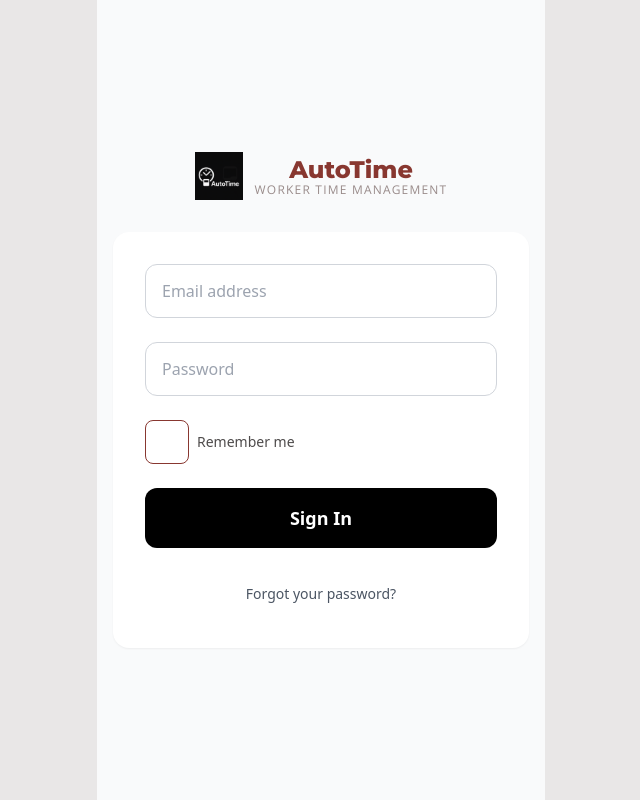
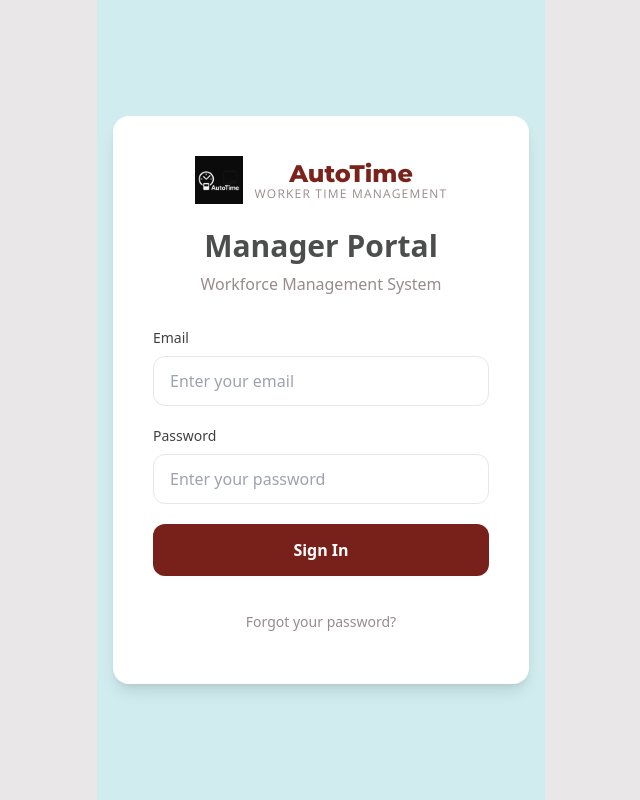
Before and after one commit to Hillway-UK/pioneer-autotime-worker, a React (Vite) app: page /login in a window 1280 px wide. Shown: the whole page, without its empty margins (319-959 px from the left). Built offline with nearby package versions, Linux system fonts and the light colour scheme.

Commit message:
Update login page styling

```diff
--- a/src/components/Login.tsx
+++ b/src/components/Login.tsx
@@ -213,40 +213,45 @@ export default function Login() {
   // Show loading while checking authentication
   if (checkingAuth) {
     return (
-      <div className="min-h-screen flex items-center justify-center bg-gray-50">
+      <div className="min-h-screen flex items-center justify-center" style={{ backgroundColor: '#d0ecee' }}>
         <div className="text-center">
-          <div className="animate-spin rounded-full h-8 w-8 border-b-2 border-black mx-auto mb-4"></div>
-          <p className="text-gray-600">Checking authentication...</p>
+          <div className="animate-spin rounded-full h-8 w-8 border-b-2 border-primary mx-auto mb-4"></div>
+          <p className="text-muted-foreground">Checking authentication...</p>
         </div>
       </div>
     );
   }
 
   return (
-    <div className="min-h-screen flex items-center justify-center bg-gray-50 px-4">
+    <div className="min-h-screen flex items-center justify-center px-4" style={{ backgroundColor: '#d0ecee' }}>
       <div className="max-w-md w-full">
+        <div className="bg-white rounded-2xl shadow-lg p-8 sm:p-10">
           <div className="text-center mb-8">
             <OrganizationLogo
               organizationLogoUrl={organizationLogoUrl}
               size="large"
-            className="justify-center"
+              className="justify-center mb-6"
             />
+            <h1 className="text-3xl font-bold mb-2" style={{ color: '#4c4d4d' }}>Manager Portal</h1>
+            <p className="text-base" style={{ color: '#978c8b' }}>Workforce Management System</p>
           </div>
-
-        <div className="bg-white rounded-2xl shadow-sm p-8">
           {error && (
-            <div className="p-3 rounded-lg bg-red-50 border border-red-200">
+            <div className="mb-4 p-3 rounded-lg bg-red-50 border border-red-200">
               <p className="text-red-700 text-sm font-body">{error}</p>
             </div>
           )}
 
-          <form onSubmit={handleLogin} className="space-y-6">
+          <form onSubmit={handleLogin} className="space-y-5">
             <div>
+              <label className="block text-sm font-medium mb-2" style={{ color: '#414141' }}>
+                Email
+              </label>
               <input
                 type="email"
                 required
-                className="w-full px-4 py-3 border border-gray-300 rounded-xl focus:outline-none focus:border-black text-lg"
-                placeholder="Email address"
+                className="w-full px-4 py-3 border rounded-lg focus:outline-none focus:ring-2 focus:ring-primary/20 focus:border-primary transition-colors"
+                style={{ borderColor: '#e8e6e6' }}
+                placeholder="Enter your email"
                 value={email}
                 onChange={(e) => setEmail(e.target.value)}
                 onBlur={async (e) => {
@@ -267,28 +272,25 @@ export default function Login() {
             </div>
 
             <div>
+              <label className="block text-sm font-medium mb-2" style={{ color: '#414141' }}>
+                Password
+              </label>
               <input
                 type="password"
                 required
-                className="w-full px-4 py-3 border border-gray-300 rounded-xl focus:outline-none focus:border-black text-lg"
-                placeholder="Password"
+                className="w-full px-4 py-3 border rounded-lg focus:outline-none focus:ring-2 focus:ring-primary/20 focus:border-primary transition-colors"
+                style={{ borderColor: '#e8e6e6' }}
+                placeholder="Enter your password"
                 value={password}
                 onChange={(e) => setPassword(e.target.value)}
                 autoComplete="current-password"
               />
             </div>
 
-            <label className="flex items-center space-x-2 text-sm">
-              <Checkbox
-                checked={rememberMe}
-                onCheckedChange={(checked) => setRememberMe(checked as boolean)}
-              />
-              <span>Remember me</span>
-            </label>
-
             <button
               type="submit"
-              className="w-full py-4 bg-black hover:bg-gray-800 text-white rounded-xl font-semibold text-lg transform transition-all active:scale-95"
+              className="w-full py-3.5 text-white rounded-lg font-semibold transition-all hover:opacity-90 disabled:opacity-50"
+              style={{ backgroundColor: '#78211a' }}
               disabled={loading}
             >
               {loading ? 'Signing in...' : 'Sign In'}
@@ -300,7 +302,8 @@ export default function Login() {
               <DialogTrigger asChild>
                 <button
                   type="button"
-                  className="text-sm text-gray-600 hover:text-black transition-colors"
+                  className="text-sm transition-colors hover:underline"
+                  style={{ color: '#978c8b' }}
                 >
                   Forgot your password?
                 </button>
--- a/src/index.css
+++ b/src/index.css
@@ -61,22 +61,26 @@ All colors MUST be HSL.
     --popover-foreground: 0 2% 30%; /* Cape Cod */
 
     /* AutoTime Theme - Material Design Palette */
-    --primary: 5 48% 36%; /* El Salva - reddish-brown */
+    --primary: 5 64% 29%; /* Mocha #78211a - Primary brand color */
     --primary-foreground: 0 0% 100%; /* White */
-    --primary-dark: 5 64% 29%; /* Mocha - deeper red-brown */
-    --autotime-primary: 5 48% 36%; /* #863630 - El Salva */
-    --autotime-primary-dark: 5 64% 29%; /* #78211a - Mocha */
-    --autotime-dark-grey: 0 2% 30%; /* #4c4d4d - Cape Cod */
-    --autotime-mid-grey: 5 7% 57%; /* #978c8b - Schooner */
+    --primary-dark: 5 76% 27%; /* Pueblo #7c1712 - Darker accent */
+
+    --secondary: 5 48% 36%; /* El Salva #863630 - Secondary brand color */
+    --secondary-foreground: 0 0% 100%; /* White */
+
+    /* AutoTime Extended Palette */
+    --schooner: 0 3% 59%; /* #978c8b - Medium gray */
+    --cape-cod: 0 2% 30%; /* #4c4d4d - Dark gray */
+    --jagged-ice: 180 33% 87%; /* #d0ecee - Light cyan blue */
+    --tundora: 0 0% 25%; /* #414141 - Very dark gray */
+    --pueblo: 5 76% 27%; /* #7c1712 - Dark red */
+    --mercury: 0 0% 91%; /* #e8e6e6 - Light gray */
     --autotime-light-grey: 0 6% 91%; /* #e8e6e6 - Mercury */
     --autotime-accent: 184 44% 87%; /* #d0ecee - Jagged Ice */
     --autotime-white: 0 0% 100%; /* #ffffff - White */
     --autotime-success: 142 76% 36%; /* Green for clock-in */
     --autotime-danger: 4 73% 28%; /* #7c1712 - Pueblo red */
     --autotime-warning: 43 96% 56%; /* Orange for warnings */
-
-    --secondary: 0 0% 78%; /* Silver - light gray */
-    --secondary-foreground: 0 2% 30%; /* Cape Cod */
 
     --muted: 0 6% 91%; /* Mercury */
     --muted-foreground: 5 7% 57%; /* Schooner */
```
Lines whose indentation alone changed are shown as unchanged.
